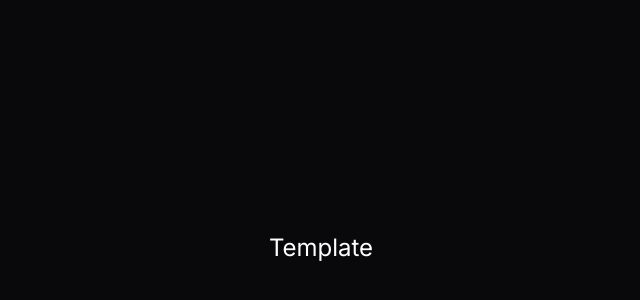
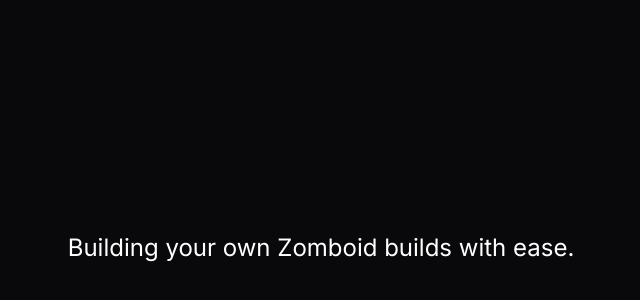
Before and after one commit to KaikSelhorst/monorepo-template, a React (Vite) app in the folder apps/web/: page / in a window 1280 px wide. Shown: the part 152-452 px from the top of the page, without its empty margins (319-959 px from the left). Built offline with nearby package versions, Linux system fonts and the light colour scheme.

Commit message:
chore: update CI workflow for Vercel build command and modify app title for clarity

```diff
--- a/apps/web/src/routes/index.tsx
+++ b/apps/web/src/routes/index.tsx
@@ -8,7 +8,9 @@
   return (
     <div className="flex justify-center items-center h-screen">
       <hgroup>
-        <h1 className="text-2xl">Template</h1>
+        <h1 className="text-2xl">
+          Building your own Zomboid builds with ease.
+        </h1>
       </hgroup>
     </div>
   )
```
